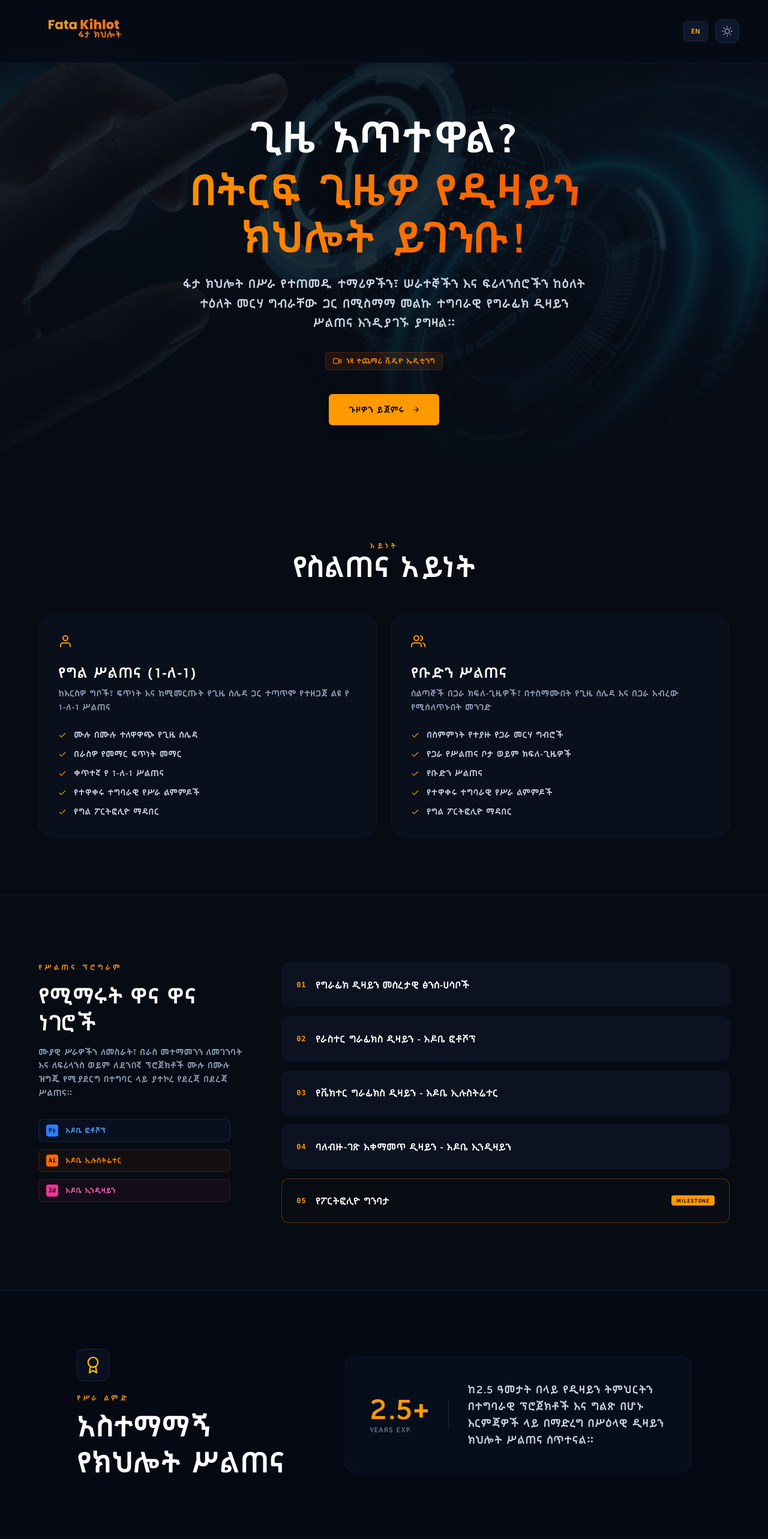
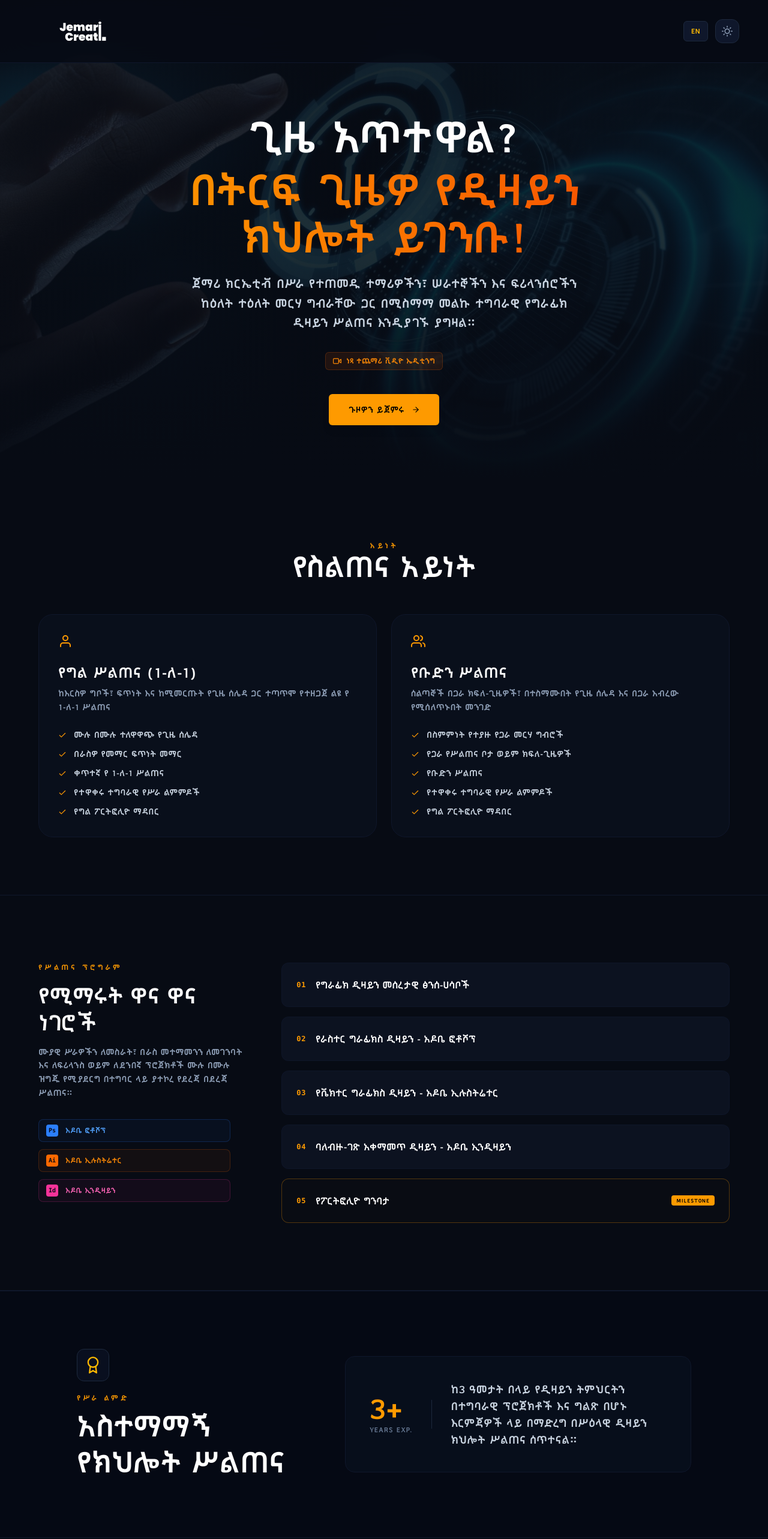
Before and after one commit to jemaricreativestudio/queenlycoffee, a React (Vite) app: page / in a window 1280 px wide. Shown: the top 2566 px of the page at 60% size. Built offline with nearby package versions, Linux system fonts and the light colour scheme.

Commit message:
Updated website final

```diff
--- a/index.html
+++ b/index.html
@@ -4,7 +4,7 @@
     <meta charset="UTF-8" />
     <meta name="viewport" content="width=device-width, initial-scale=1.0" />
 
-    <title>Fata Kihlot</title>
+    <title>Jemari Creative</title>
 
     <!-- Favicon: FK Brand Icon -->
     <link
--- a/src/components/LandingPage.jsx
+++ b/src/components/LandingPage.jsx
@@ -58,7 +58,7 @@ export default function LandingPage() {
       hero: {
         title1: "Busy Schedule?",
         title2: "Build Real Design Skills In Your Free Time.",
-        desc: "Fata kihlot helps busy students, employees, and freelancers access practical graphic design training that perfectly fits into their daily schedules.",
+        desc: "Jemari Creative helps busy students, employees, and freelancers access practical graphic design training that perfectly fits into their daily schedules.",
         ctaStart: "Start Your Journey",
       },
       programs: {
@@ -131,7 +131,7 @@ export default function LandingPage() {
       experience: {
         badge: "EXPERIENCE",
         title: "Reliable Skill Training",
-        desc: "For over 2.5 years, we have been providing graphic design skills training, focusing on practical projects and clear, step-by-step guidance",
+        desc: "For over 3 years, we have been providing graphic design skills training, focusing on practical projects and clear, step-by-step guidance",
       },
       contact: {
         badge: "GET IN TOUCH",
@@ -150,7 +150,7 @@ export default function LandingPage() {
       hero: {
         title1: "ጊዜ አጥተዋል?",
         title2: "በትርፍ ጊዜዎ የዲዛይን ክህሎት ይገንቡ!",
-        desc: "ፋታ ክህሎት በሥራ የተጠመዱ ተማሪዎችን፣ ሠራተኞችን እና ፍሪላንሰሮችን ከዕለት ተዕለት መርሃ ግብራቸው ጋር በሚስማማ መልኩ ተግባራዊ የግራፊክ ዲዛይን ሥልጠና እንዲያገኙ ያግዛል።",
+        desc: "ጀማሪ ክርኤቲቭ በሥራ የተጠመዱ ተማሪዎችን፣ ሠራተኞችን እና ፍሪላንሰሮችን ከዕለት ተዕለት መርሃ ግብራቸው ጋር በሚስማማ መልኩ ተግባራዊ የግራፊክ ዲዛይን ሥልጠና እንዲያገኙ ያግዛል።",
         ctaStart: "ጉዞዎን ይጀምሩ",
       },
       programs: {
@@ -223,7 +223,7 @@ export default function LandingPage() {
       experience: {
         badge: "የሥራ ልምድ",
         title: "አስተማማኝ የክህሎት ሥልጠና",
-        desc: "ከ2.5 ዓመታት በላይ የዲዛይን ትምህርትን በተግባራዊ ፕሮጀክቶች እና ግልጽ በሆኑ እርምጃዎች ላይ በማድረግ በሥዕላዊ ዲዛይን ክህሎት ሥልጠና ሰጥተናል።",
+        desc: "ከ3 ዓመታት በላይ የዲዛይን ትምህርትን በተግባራዊ ፕሮጀክቶች እና ግልጽ በሆኑ እርምጃዎች ላይ በማድረግ በሥዕላዊ ዲዛይን ክህሎት ሥልጠና ሰጥተናል።",
       },
       contact: {
         badge: "ያግኙን",
@@ -577,7 +577,7 @@ export default function LandingPage() {
               }`}>
               <div className="flex-shrink-0">
                 <div className="text-4xl sm:text-5xl font-bold tracking-tight text-amber-500">
-                  2.5+
+                  3+
                 </div>
                 <div className={`text-xs uppercase tracking-wider font-medium mt-1 ${darkMode ? "text-slate-500" : "text-slate-400"}`}>
                   Years Exp.
@@ -674,7 +674,7 @@ export default function LandingPage() {
 
           {/* Right: Copyright & Year */}
           <div className="text-center md:text-right md:w-1/3 w-full tracking-wider text-[11px] opacity-75 font-medium">
-            © {year} Fata Kihlot. All rights reserved.
+            © {year} jemari Creative.
           </div>
 
         </div>
```
Also changed, not shown: src/assets/fata.svg, src/assets/icon.svg.
